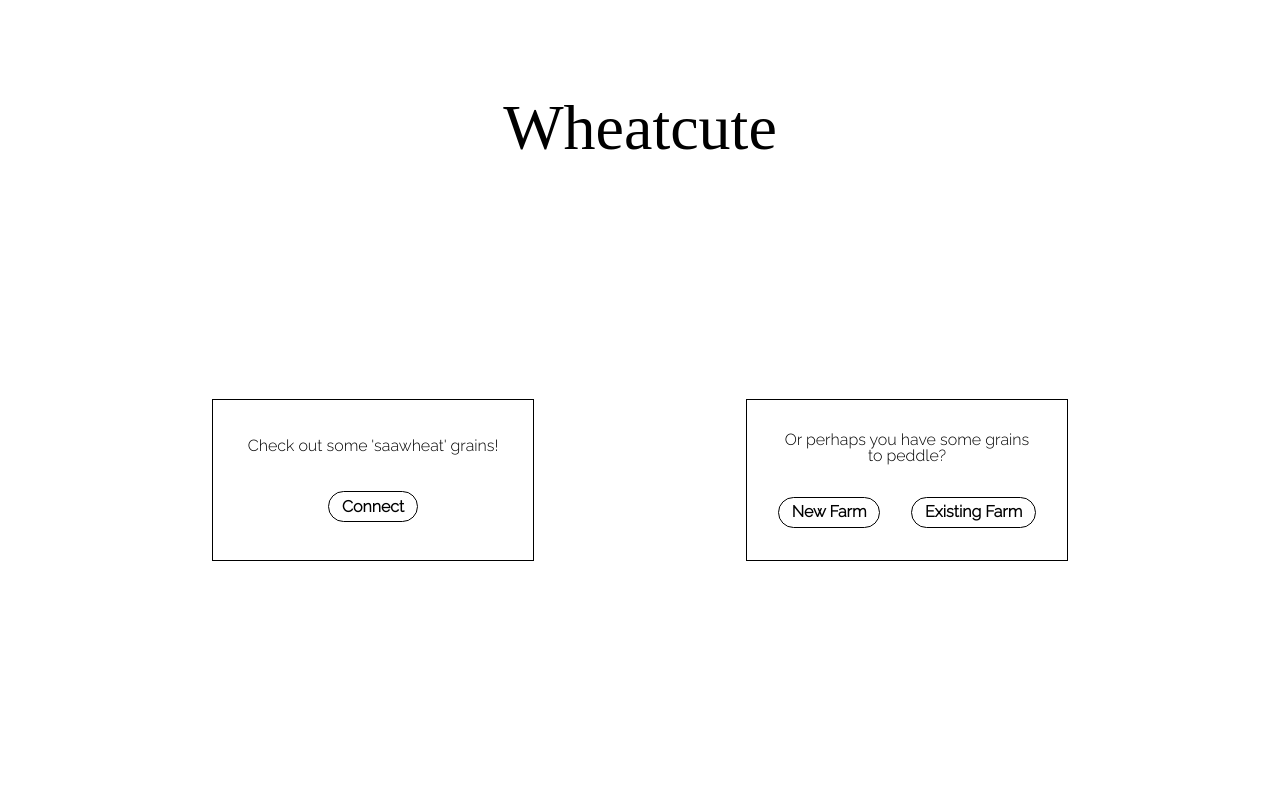
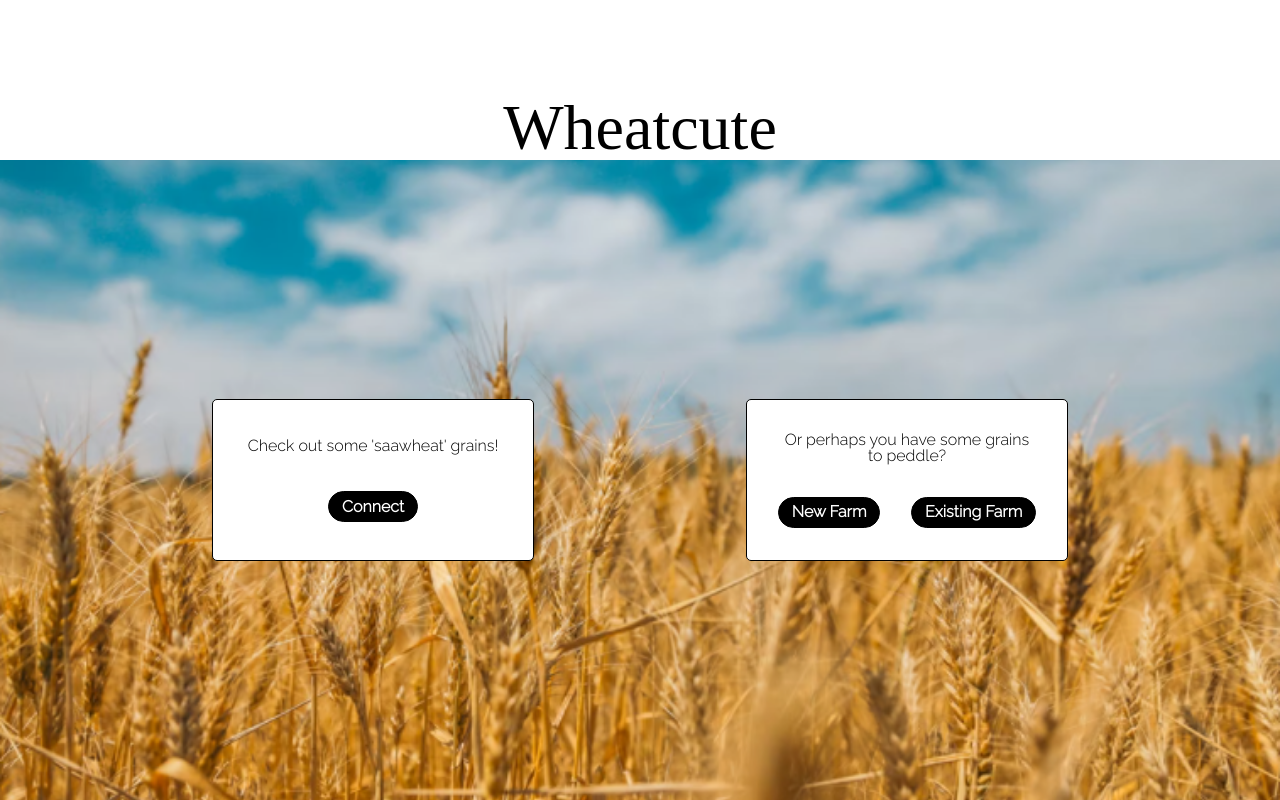
Before and after one commit to Fair-Trade-Grains/frontend, a React (Create React App) app: page / in a window 1280 px wide. Built offline with nearby package versions, Linux system fonts and the light colour scheme; a web font is replaced by a local one.

Commit message:
Add background and change background color

```diff
--- a/src/css/App.css
+++ b/src/css/App.css
@@ -29,4 +29,7 @@ span {
 main {
   height: 80vh;
   width: 100%;
+  background-image: url('../assets/wheatField.png');
+  background-position: center;
+  background-size: cover;
 }
--- a/src/css/Grain.css
+++ b/src/css/Grain.css
@@ -3,6 +3,9 @@
   justify-content: space-evenly;
   align-items: center;
   border: 1px solid black;
+  border-radius: 5px;
+  background-color: white;
+  margin: 10px;
 
   height: 15vh;
   width: 90%;
--- a/src/css/Landing.css
+++ b/src/css/Landing.css
@@ -10,6 +10,8 @@
 .grains-portal,
 .farmers-portal {
   border: 1px solid black;
+  border-radius: 5px;
+  background-color: white;
 
   display: flex;
   flex-direction: column;
@@ -26,8 +28,8 @@
 }
 
 .landing-link {
-  background-color: white;
-  color: black;
+  background-color: black;
+  color: white;
   border: 1px solid black;
   border-radius: 150px;
   font-weight: bold;
@@ -37,8 +39,8 @@
 }
 
 .landing-link:hover {
-  background-color: black;
-  color: white;
+  background-color: white;
+  color: black;
 }
 
 .landing-btn-container {
--- a/src/css/Search.css
+++ b/src/css/Search.css
@@ -1,3 +1,5 @@
+
+
 .search-bar {
   display: flex;
   justify-content: center;
```
